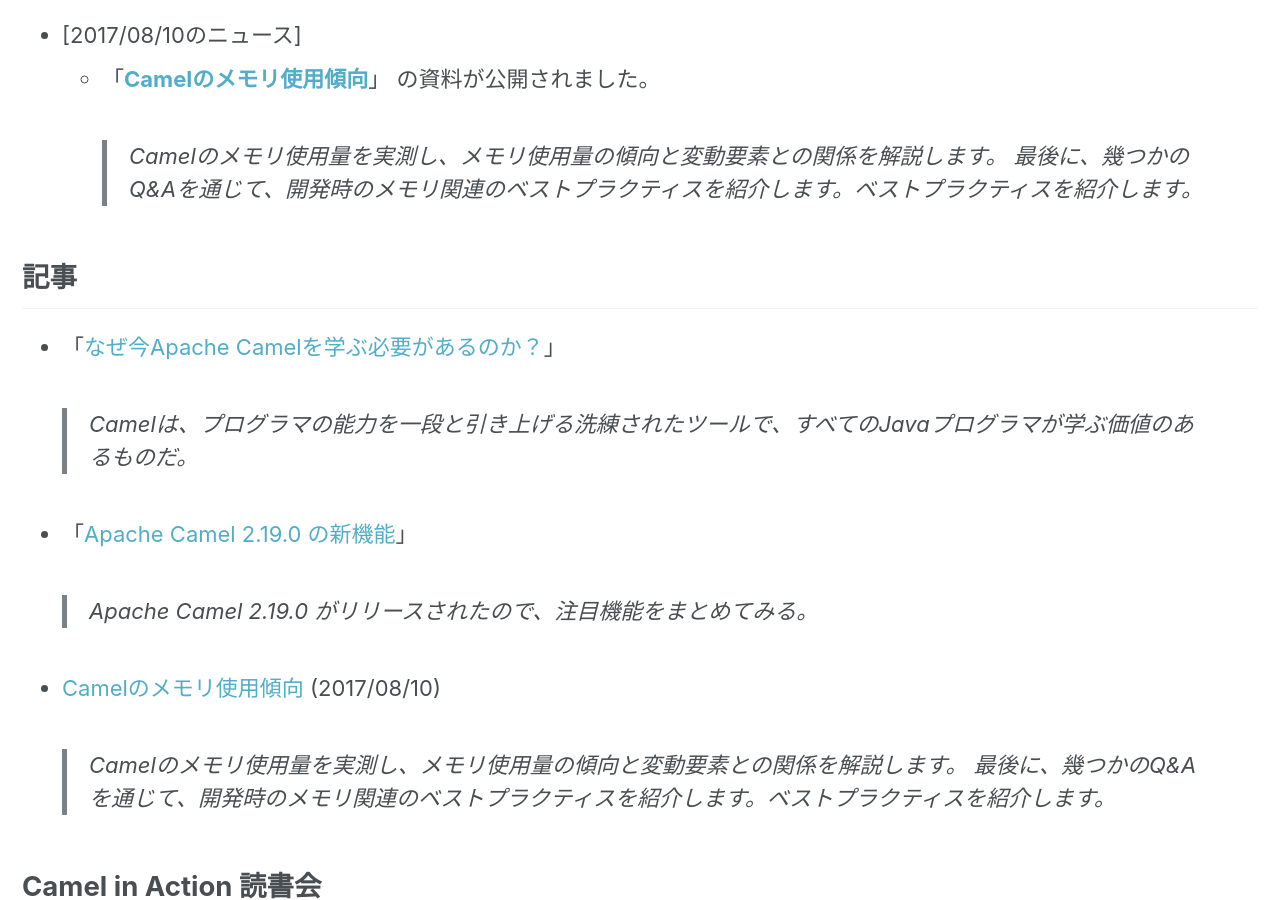
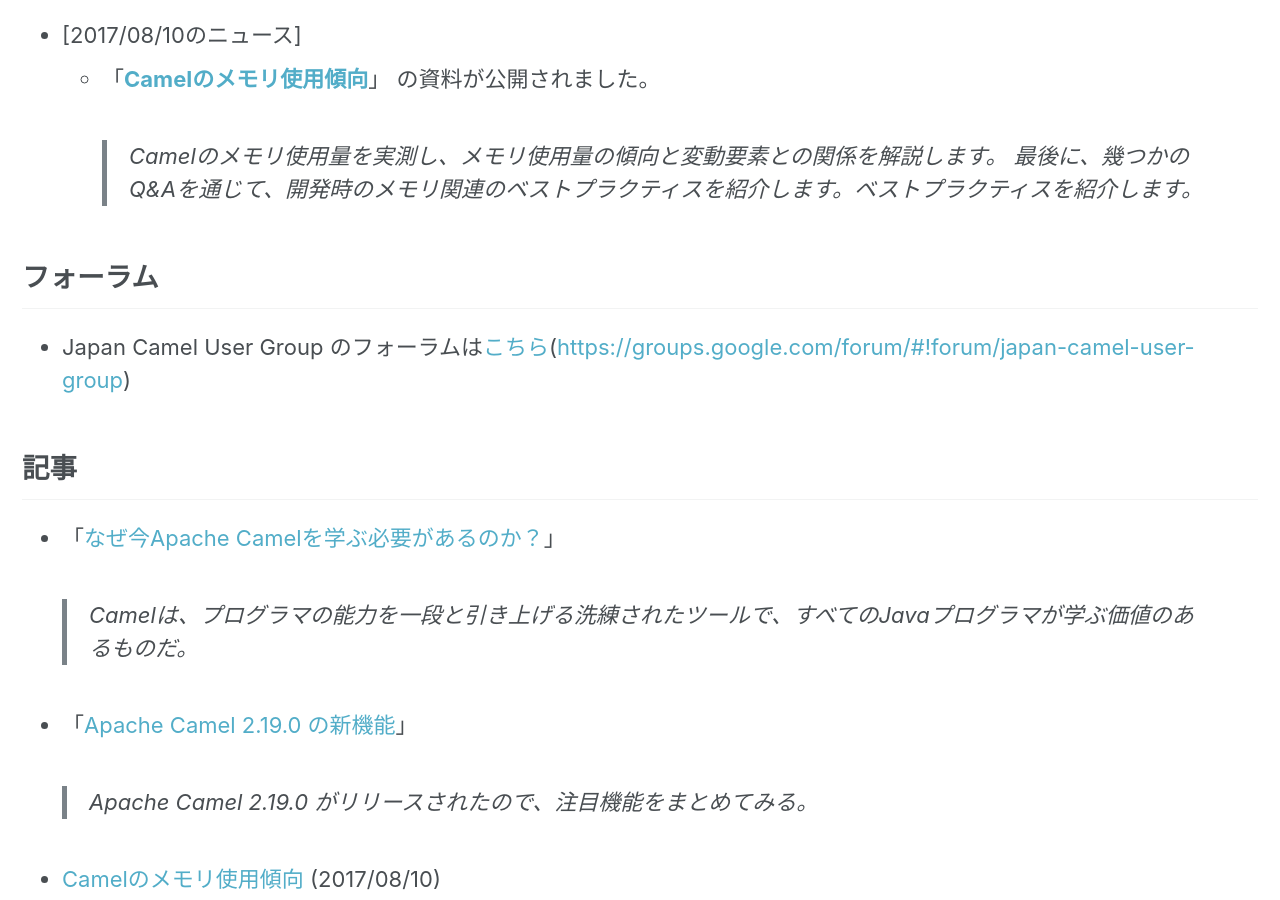
Before and after one commit to jcug-oss/jcug-oss.github.io, a Jekyll site: the page built from index.md, in a window 1280 px wide and 900 px high, scrolled down 2397 px. Built offline with Jekyll 4.4.1, drawn with Linux system fonts in a browser that asks for light colours.

Commit message:
Add google fourum url

```diff
--- a/index.md
+++ b/index.md
@@ -65,6 +65,9 @@ intro:
   * 「**[Camelのメモリ使用傾向](https://github.com/tomonari-yamashita/japan-camel-user-group/blob/master/camel-mem-usage/camel-mem-usage.adoc)**」 の資料が公開されました。
   > Camelのメモリ使用量を実測し、メモリ使用量の傾向と変動要素との関係を解説します。 最後に、幾つかのQ&Aを通じて、開発時のメモリ関連のベストプラクティスを紹介します。ベストプラクティスを紹介します。
 
+## フォーラム
+* Japan Camel User Group のフォーラムは[こちら](https://groups.google.com/forum/#!forum/japan-camel-user-group)(<https://groups.google.com/forum/#!forum/japan-camel-user-group>)
+
 ## 記事
 * 「[なぜ今Apache Camelを学ぶ必要があるのか？](http://jcug-oss.github.io/article/why-do-we-have-to-learn-camel-q)」
   > Camelは、プログラマの能力を一段と引き上げる洗練されたツールで、すべてのJavaプログラマが学ぶ価値のあるものだ。
```
